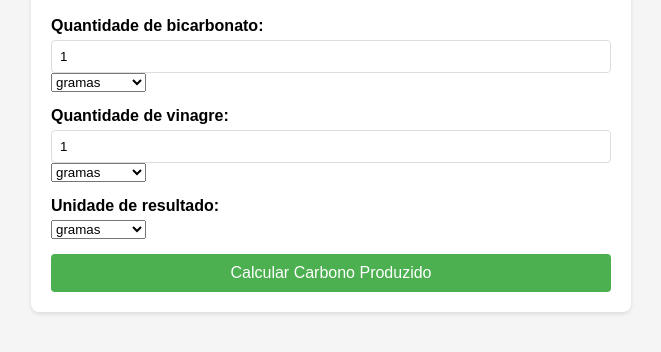
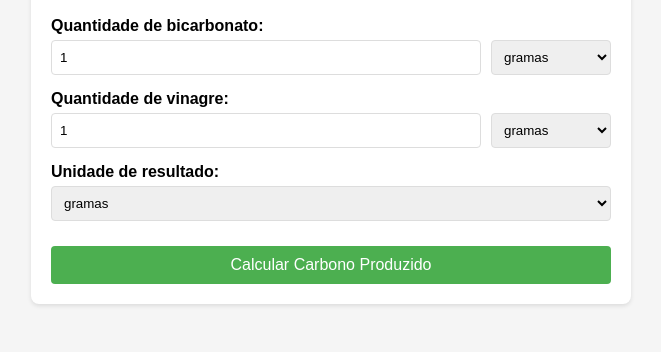
Before and after one commit to esball1/carbono-proibido, a website: page public/index.html in a window 1280 px wide. Shown: the part 158-510 px from the top of the page, without its empty margins (309-970 px from the left). Drawn offline with Linux system fonts and the light colour scheme.

Commit message:
Update style.css

```diff
--- a/public/style.css
+++ b/public/style.css
@@ -16,6 +16,7 @@ body {
 h1 {
     color: #333;
     text-align: center;
+    transition: all 0.3s ease;
 }
 
 .formula {
@@ -37,12 +38,30 @@ label {
     font-weight: bold;
 }
 
-input {
+.input-with-unit {
+    display: flex;
+    gap: 10px;
+}
+
+.input-with-unit input {
+    flex: 1;
+    padding: 8px;
+    border: 1px solid #ddd;
+    border-radius: 4px;
+}
+
+.input-with-unit select {
+    width: 120px;
+    padding: 8px;
+    border: 1px solid #ddd;
+    border-radius: 4px;
+}
+
+select {
     width: 100%;
     padding: 8px;
     border: 1px solid #ddd;
     border-radius: 4px;
-    box-sizing: border-box;
 }
 
 button {
@@ -54,6 +73,8 @@ button {
     cursor: pointer;
     font-size: 16px;
     width: 100%;
+    margin-top: 10px;
+    transition: background-color 0.3s;
 }
 
 button:hover {
@@ -69,3 +90,22 @@ button:hover {
     font-size: 18px;
     display: none;
 }
+
+.nerd-title {
+    color: #ff5722;
+    animation: pulse 1s infinite alternate;
+}
+
+@keyframes pulse {
+    from { transform: scale(1); }
+    to { transform: scale(1.05); }
+}
+
+@media (max-width: 480px) {
+    .input-with-unit {
+        flex-direction: column;
+    }
+    .input-with-unit select {
+        width: 100%;
+    }
+}
```
